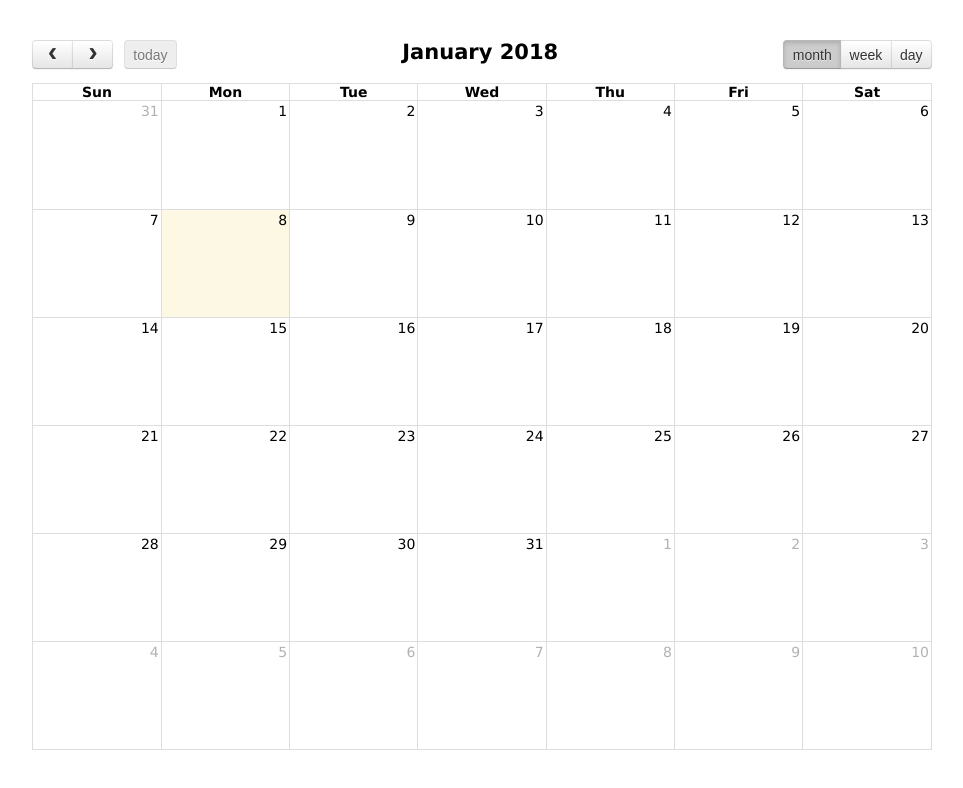
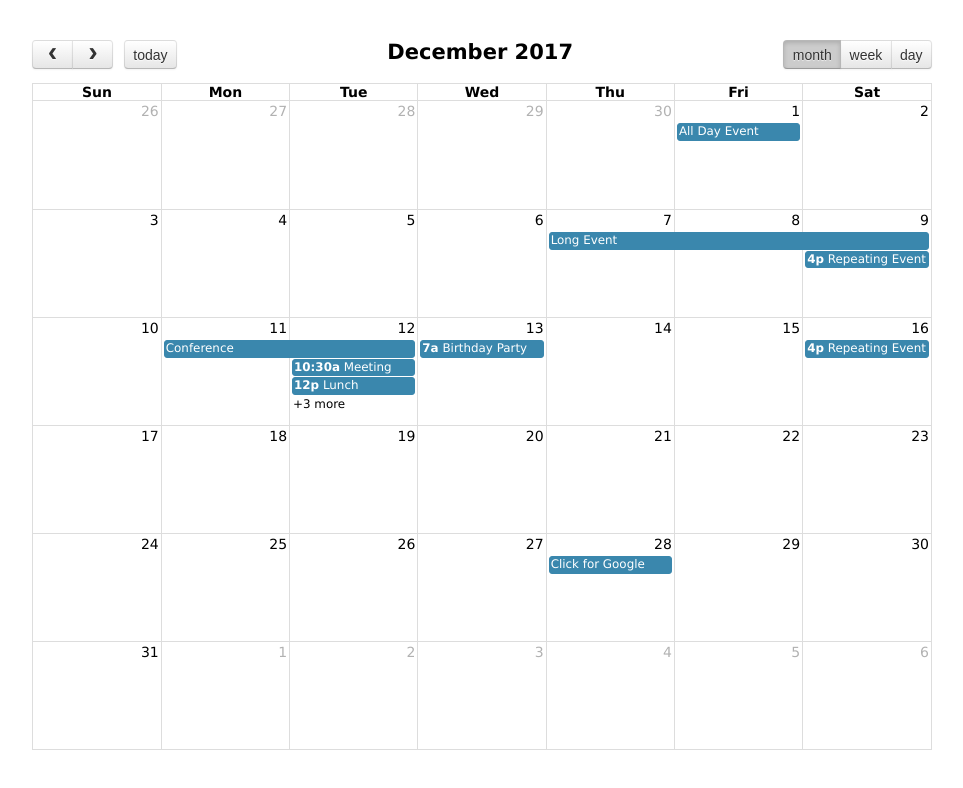
Before and after one commit to TheBestOrNothing/Calendar, a plain HTML site: page index.html in a window 1280 px wide. Shown: the whole page, without its empty margins (158-1121 px from the left). Drawn offline with Linux system fonts and the light colour scheme.

Commit message:
Update index.html

```diff
--- a/index.html
+++ b/index.html
@@ -17,7 +17,7 @@
         center: 'title',
         right: 'month,basicWeek,basicDay'
       },
-      defaultDate: '2018-1-12',
+      defaultDate: '2017-12-12',
       navLinks: true, // can click day/week names to navigate views
       editable: true,
       eventLimit: true, // allow "more" link when too many events
```
